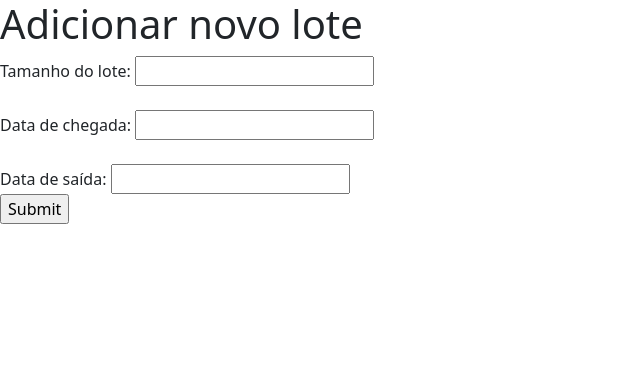
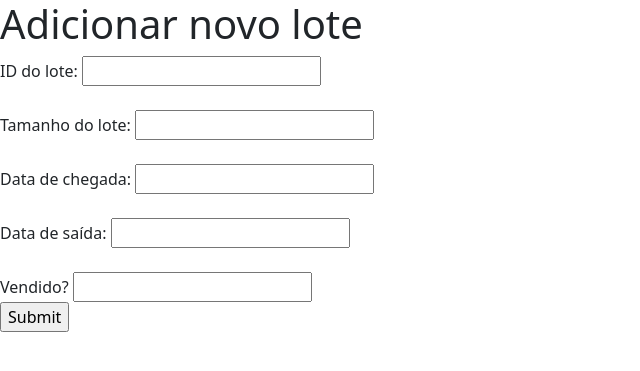
Before and after one commit to renancx/trabalho-integrador, a PHP site: page /trabalho-integrador/novolote.php in a window 1280 px wide. Shown: the top 371 px of the page, without its empty margins (0-640 px from the left). Run offline with PHP 8.4, Linux system fonts and the light colour scheme; some libraries are stand-ins or nearby versions.

Commit message:
try to register new information in data base

```diff
--- a/Programacao2/novolote.php
+++ b/Programacao2/novolote.php
@@ -1,15 +1,21 @@
 <?php
     //require_once 'banco.php';
+
 
 
     if(isset($_POST['btnSave']) && $_POST['btnSave']=='Save') {
 
         $cn = pg_connect("host=localhost port=5432 dbname=integrador user=postgres password=12345");
 
-        $tamanho=$_POST['tam_lote'];
-        $data_cheg=$_POST['data_cheg_lote'];
-        $data_sair=$_POST['data_saida_lote'];
-        $query="call add_product(".$tamanho.",".$data_cheg.",".$data_sair.")";
+        $result = pg_query($cn, "SELECT * FROM lote");
+
+        $idlote=$_POST['idlote'];
+        $tamanho=$_POST['tam'];
+        $data_cheg=$_POST['cdata'];
+        $data_sair=$_POST['vdata'];
+        $vendido=$_POST['vendido'];
+
+        $query="call add_product('.$idlote.','.$tamanho.','.$data_cheg.','.$data_sair.','.$vendido.')";
         $res = pg_query($cn,$query);
         if($res) {
             echo 'Saved';
@@ -28,9 +34,11 @@
     <body>
         <h1>Adicionar novo lote</h1>
         <form action="<?php $_SERVER['PHP_SELF'] ?>" method="post">
+        <span>ID do lote:  </span><input type="text" name="id_lote"><br><br>
         <span>Tamanho do lote:  </span><input type="text" name="tam_lote"><br><br>
         <span>Data de chegada:  </span><input type="text" name="data_cheg_lote"><br><br>
-        <span>Data de saída:  </span><input type="text" name="data_saida_lote"><br>
+        <span>Data de saída:  </span><input type="text" name="data_saida_lote"><br><br>
+        <span>Vendido?  </span><input type="text" name="vendido_lote"><br>
         <input type="submit" values="Save" name="btnSave">
     </body>
 </html>
```
